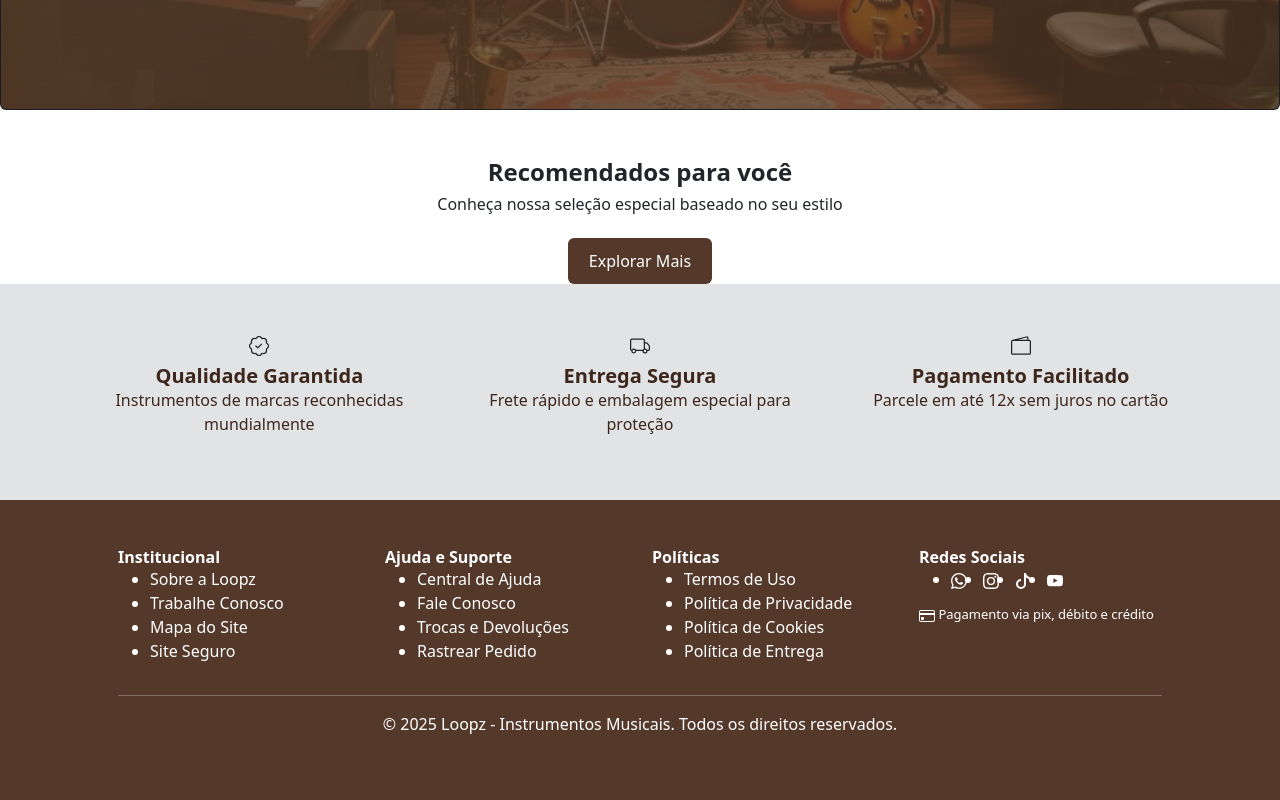
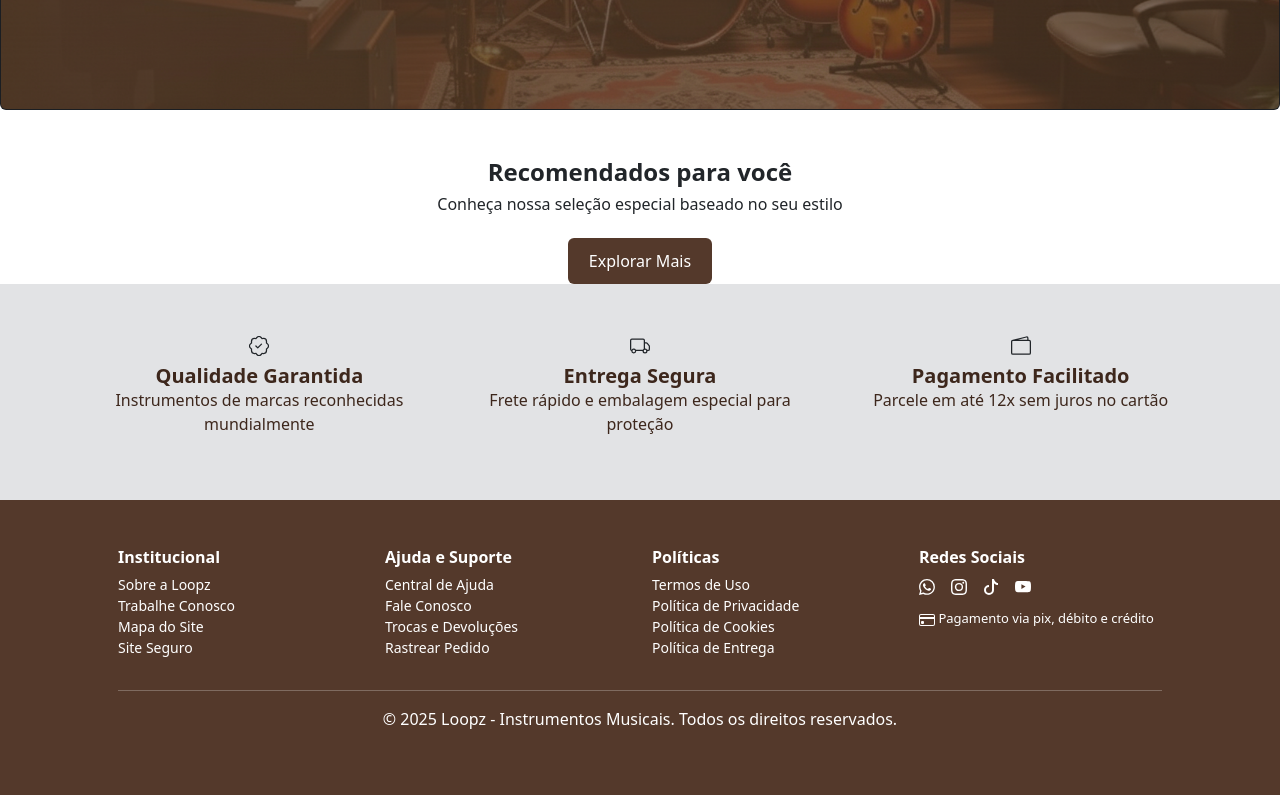
Before and after one commit to LoopzMusic/Loopz_FrontEnd, an Angular app: page / in a window 1280 px wide. Shown: the part 456-1256 px from the top of the page. Built offline with nearby package versions, Linux system fonts and the light colour scheme.

Commit message:
Fix = Ajuste na visualização do ul footer

```diff
--- a/src/app/components/footer/footer.scss
+++ b/src/app/components/footer/footer.scss
@@ -2,3 +2,12 @@
     background-color: #54392B;
     color: white;
 }
+
+ul, a {
+    list-style: none;
+    text-decoration: none;
+    color: white;
+    padding-left: 0;
+    font-size: 14px;
+    margin-top: 7px;
+}
--- a/src/app/pages/tela-inicial/tela-inicial.scss
+++ b/src/app/pages/tela-inicial/tela-inicial.scss
@@ -19,12 +19,3 @@
 .textoMarrom {
     color: #3d271c;
 }
-
-ul, a {
-    list-style: none;
-    text-decoration: none;
-    color: white;
-    padding-left: 0;
-    font-size: 14px;
-    margin-top: 7px;
-}
```
